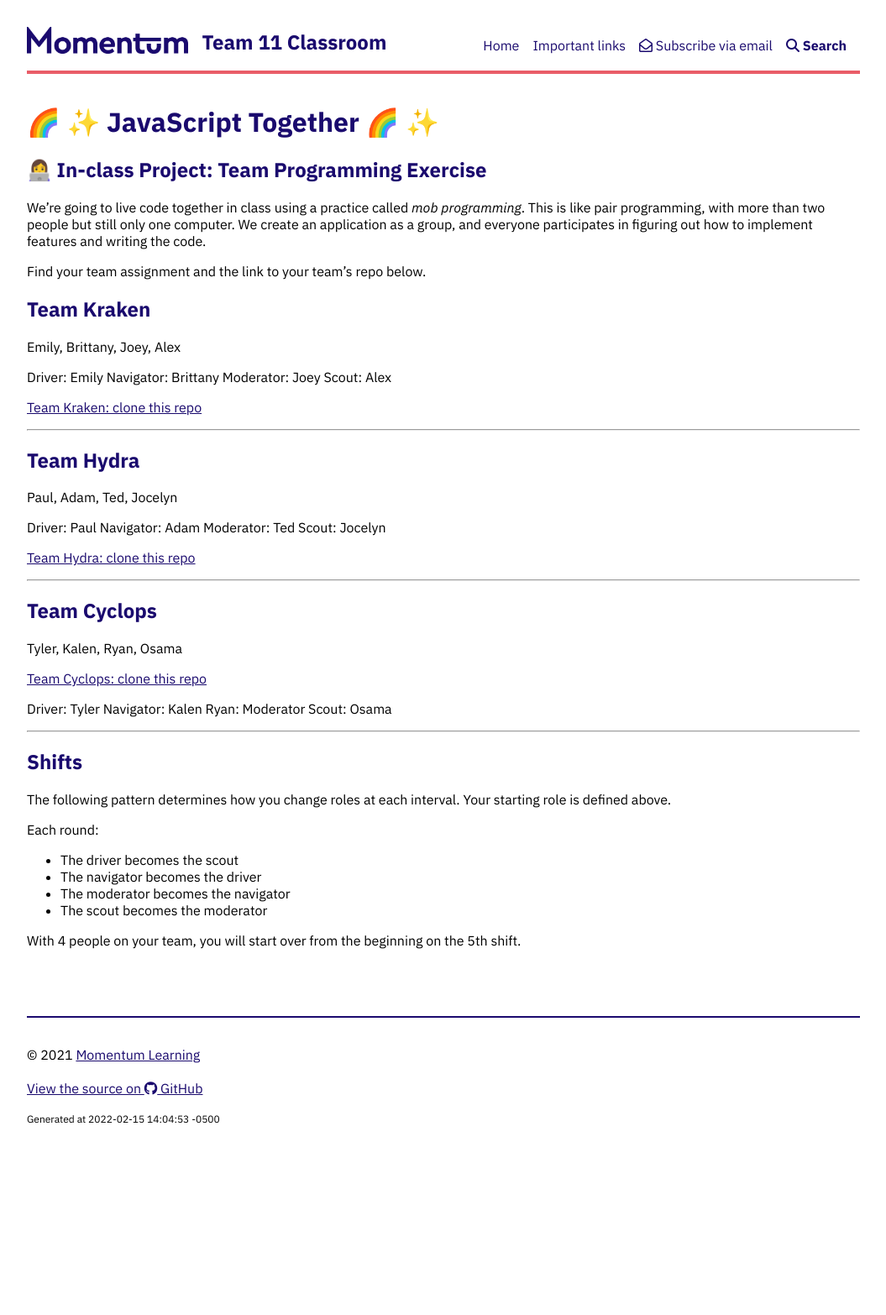
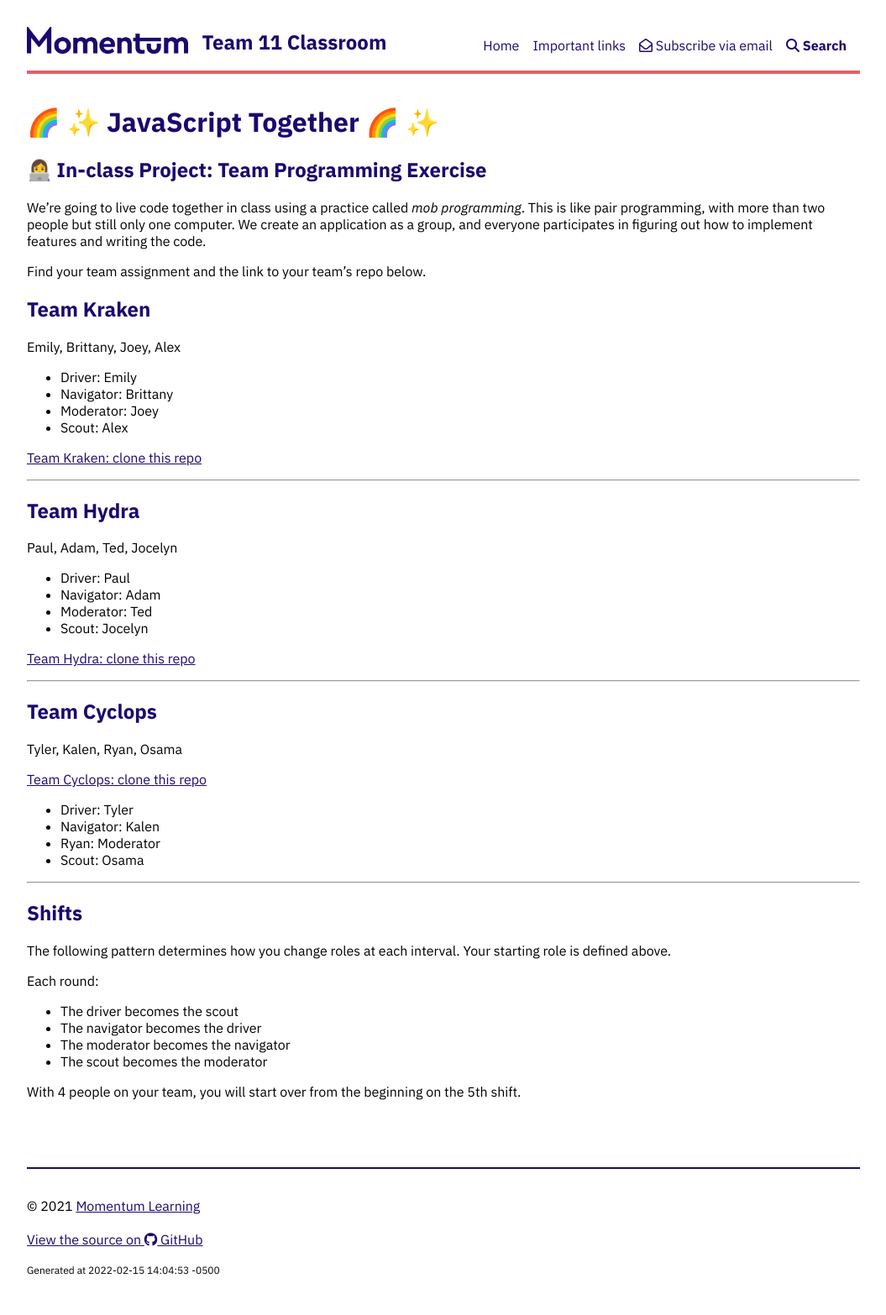
Before and after one commit to Momentum-Team-15/momentum-team-15.github.io, a Jekyll site: the page built from team-programming.md, in a window 1280 px wide. Shown: the whole page at 84% size, without its empty margins (112-1167 px from the left). Built offline with Jekyll 4.4.1, drawn with Linux system fonts in a browser that asks for light colours; nearby versions of some CDN libraries; our own code applies the rules of GitHub Pages for plain Markdown files; before the commit the page ends 1386 px from its top, so only the background shows below that.

Commit message:
Fix formatting

```diff
--- a/team-programming.md
+++ b/team-programming.md
@@ -10,10 +10,10 @@ Find your team assignment and the link to your team's repo below.
 
 Emily, Brittany, Joey, Alex
 
-Driver: Emily
-Navigator: Brittany
-Moderator: Joey
-Scout: Alex
+- Driver: Emily
+- Navigator: Brittany
+- Moderator: Joey
+- Scout: Alex
 
 [Team Kraken: clone this repo](https://github.com/Momentum-Team-11/team-kraken-js-movie-app)
 
@@ -23,10 +23,10 @@ Scout: Alex
 
 Paul, Adam, Ted, Jocelyn
 
-Driver: Paul
-Navigator: Adam
-Moderator: Ted
-Scout: Jocelyn
+- Driver: Paul
+- Navigator: Adam
+- Moderator: Ted
+- Scout: Jocelyn
 
 [Team Hydra: clone this repo](https://github.com/Momentum-Team-11/team-hydra-js-movie-app)
 
@@ -38,10 +38,10 @@ Tyler, Kalen, Ryan, Osama
 
 [Team Cyclops: clone this repo](https://github.com/Momentum-Team-11/team-cyclops-js-movie-app)
 
-Driver: Tyler
-Navigator: Kalen
-Ryan: Moderator
-Scout: Osama
+- Driver: Tyler
+- Navigator: Kalen
+- Ryan: Moderator
+- Scout: Osama
 
 ---
 
```
